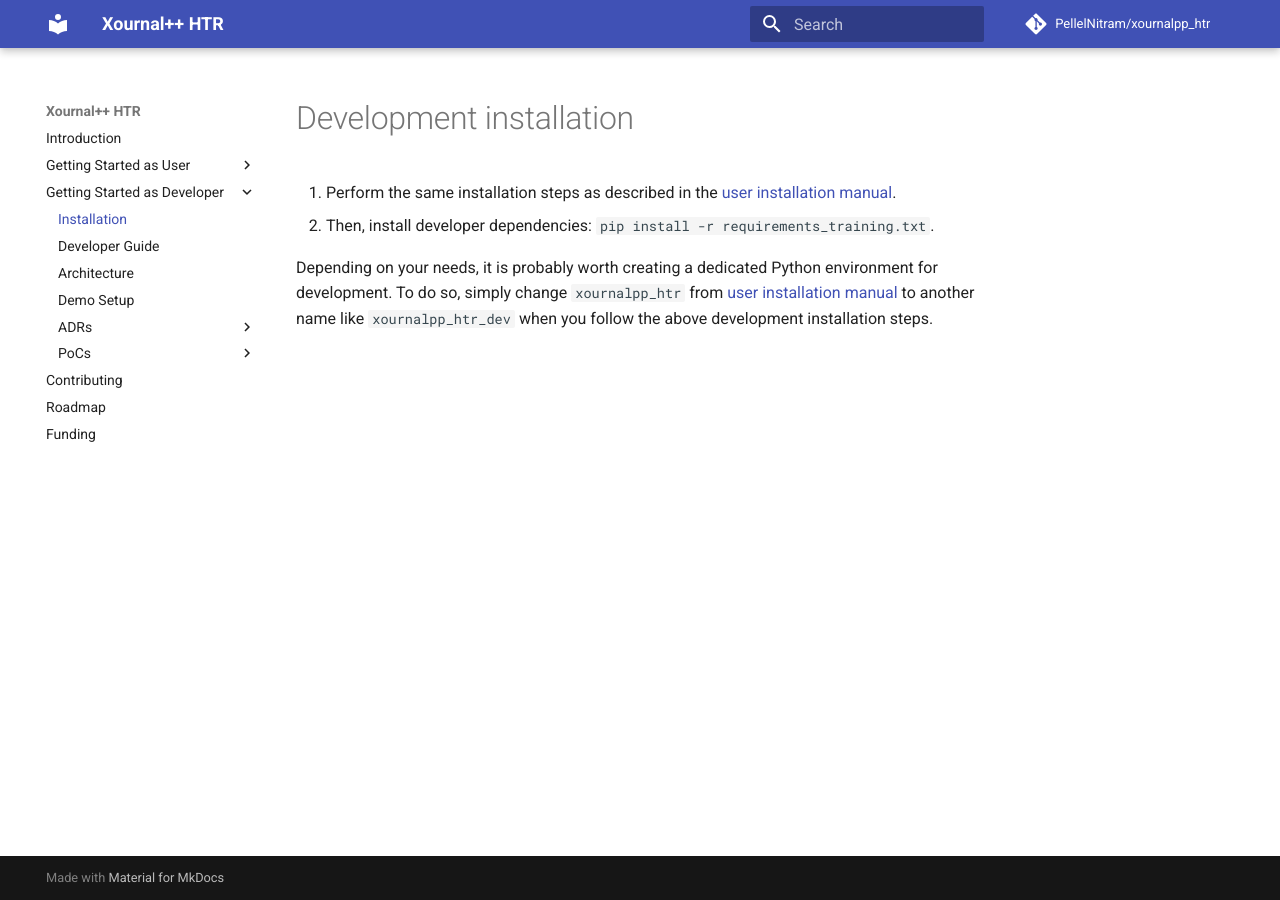
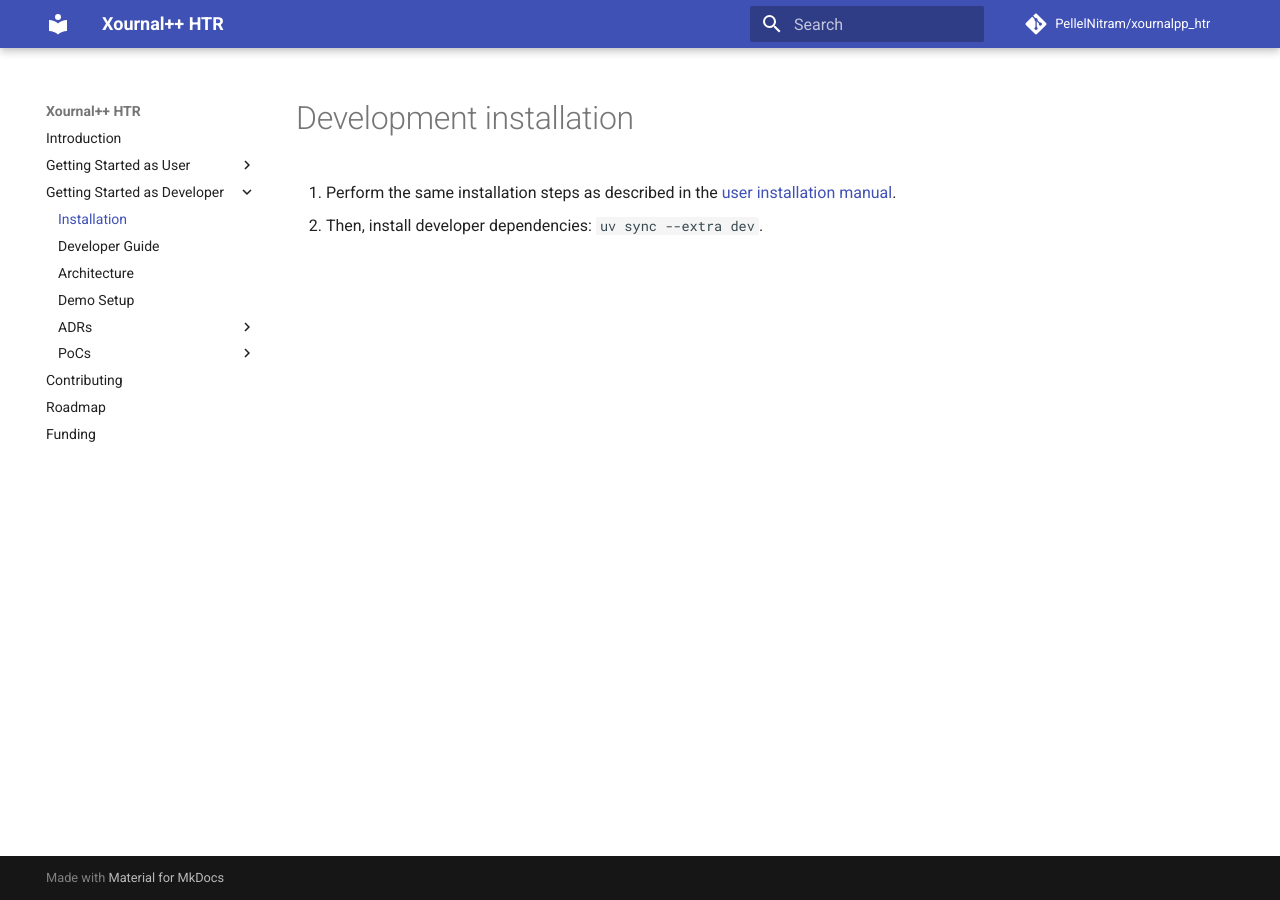
Before and after one commit to PellelNitram/xournalpp_htr, an MkDocs documentation site: the page built from docs/installation_developer.md, in a window 1280 px wide. Built offline with MkDocs 1.6.1 and Material for MkDocs 9.7.7, drawn with Linux system fonts in a browser that asks for light colours; comment, search, counter and statistics services are not loaded.

Commit message:
Update developer installation docs to use uv instead of pip. [CC]

```diff
--- a/docs/installation_developer.md
+++ b/docs/installation_developer.md
@@ -1,7 +1,4 @@
 # Development installation
 
 1. Perform the same installation steps as described in the [user installation manual](installation_user.md).
-2. Then, install developer dependencies: `pip install -r requirements_training.txt`.
-
-Depending on your needs, it is probably worth creating a dedicated Python environment for development. To do
-so, simply change `xournalpp_htr` from [user installation manual](installation_user.md) to another name like `xournalpp_htr_dev` when you follow the above development installation steps.
+2. Then, install developer dependencies: `uv sync --extra dev`.
```
